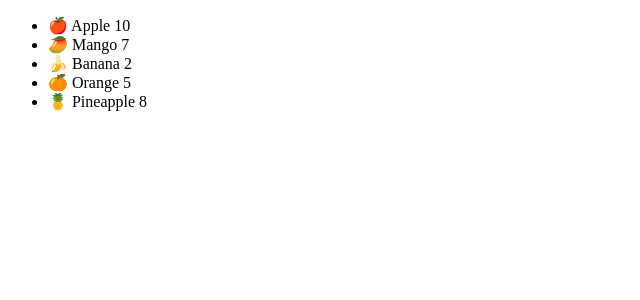
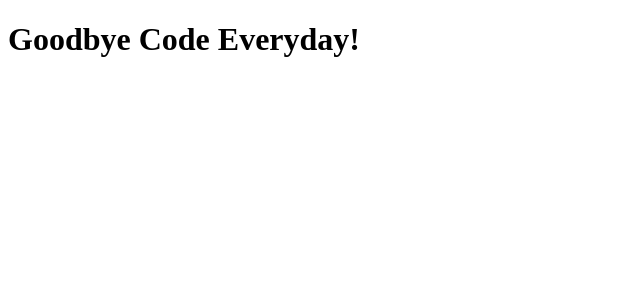
Before and after one commit to thodoju/myproject, a React (Vite) app in the folder reactpro/: page / in a window 1280 px wide. Shown: the top 300 px of the page, without its empty margins (0-640 px from the left). Built offline with nearby package versions, Linux system fonts and the light colour scheme.

Commit message:
rendering objects inside a loop

```diff
--- a/reactpro/src/App.jsx
+++ b/reactpro/src/App.jsx
@@ -1,9 +1,10 @@
+import ConditionalComponent from "./components/Conditional component";
 import Fruits from "./components/Fruits";
 import Hello from "./components/Hello";
 function App() {
   return (
     <div className="App">
-      <Fruits />
+      <ConditionalComponent />
     </div>
   );
 }
--- /dev/null
+++ b/reactpro/src/components/Code.jsx
@@ -0,0 +1,7 @@
+export default function Code() {
+  return (
+    <div>
+      <h1>Code everyday!</h1>
+    </div>
+  );
+}
--- /dev/null
+++ b/reactpro/src/components/Conditional component.jsx
@@ -0,0 +1,13 @@
+import Code from "./Code";
+import Welcome from "./Welcome";
+
+export default function ConditionalComponent() {
+  let message;
+  const display = false;
+  if (display) {
+    message = <h1>Welcome to Code Everyday!</h1>;
+  } else {
+    message = <h1>Goodbye Code Everyday!</h1>;
+  }
+  return message;
+}
--- /dev/null
+++ b/reactpro/src/components/Fruit.jsx
@@ -0,0 +1,7 @@
+export default function Fruit({ name, price, emoji }) {
+  return (
+    <li>
+      {emoji} {name} ${price}
+    </li>
+  );
+}
--- a/reactpro/src/components/Fruits.jsx
+++ b/reactpro/src/components/Fruits.jsx
@@ -1,3 +1,5 @@
+import Fruit from "./Fruit";
+
 export default function Fruits() {
   //const fruits = ["Apple", "Mango", "Banana", "orange", "Pineapple"];
 
@@ -33,10 +35,12 @@ export default function Fruits() {
     <div>
       <ul>
         {fruits.map((fruit) => (
-          <li key={fruit.name}>
-            {" "}
-            {fruit.emoji} {fruit.name} {fruit.price}
-          </li>
+          <Fruit
+            key={fruit.name}
+            name={fruit.name}
+            emoji={fruit.emoji}
+            price={fruit.price}
+          />
         ))}
       </ul>
     </div>
--- /dev/null
+++ b/reactpro/src/components/Welcome.jsx
@@ -0,0 +1,7 @@
+export default function Welcome() {
+  return (
+    <div>
+      <h1>You are welcomed</h1>
+    </div>
+  );
+}
```
